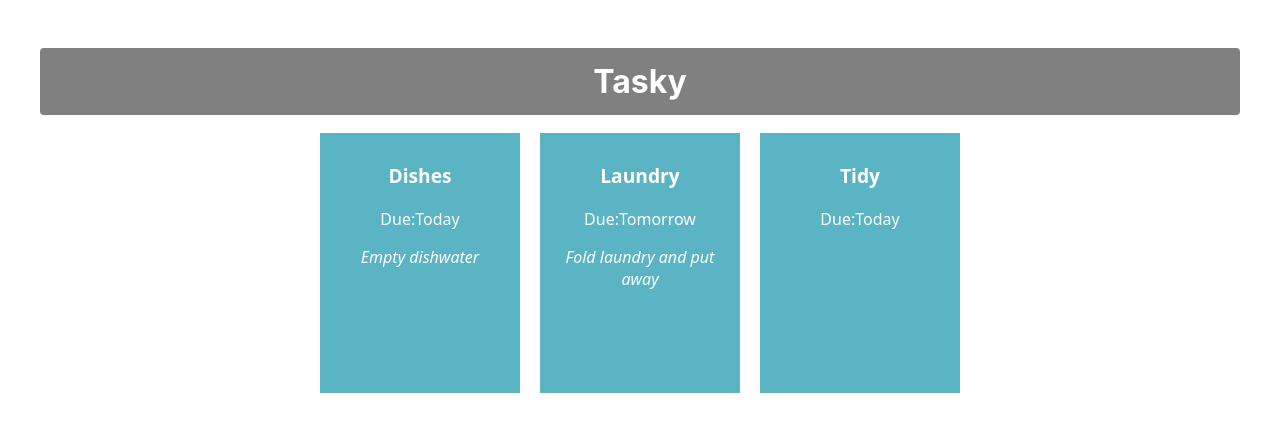
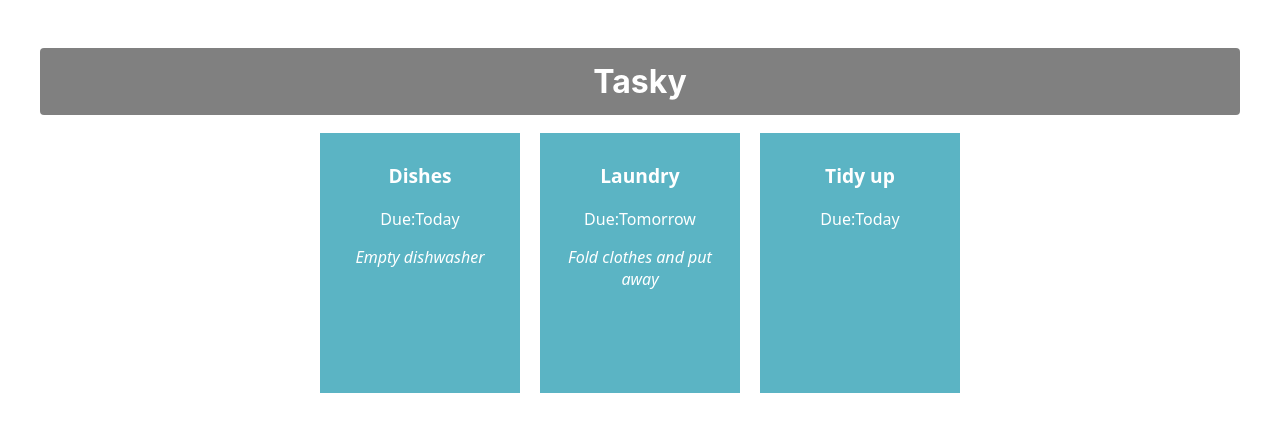
Before and after one commit to BruceWan1021/react-basics-labs, a React (Create React App) app in the folder tasky/: page / in a window 1280 px wide. Shown: the top 432 px of the page. Built offline with nearby package versions, Linux system fonts and the light colour scheme.

Commit message:
Added task state

```diff
--- a/tasky/src/App.js
+++ b/tasky/src/App.js
@@ -1,19 +1,21 @@
 import './App.css';
 import Task from './components/Task'
+import React, { useState } from 'react';
 
 function App() {
+  const [ taskState, setTaskState ] = useState({
+    tasks: [
+      { title:"Dishes", description: "Empty dishwasher", deadline: "Today" },
+      { title: "Laundry", description: "Fold clothes and put away", deadline: "Tomorrow" },
+      { title: "Tidy up", deadline: "Today" }
+    ]
+  });
   return (
     <div className="container">
       <h1>Tasky</h1>
-      <Task title =  "Dishes" deadline= "Today" >
-        Empty dishwater
-      </Task>
-
-      <Task title =  "Laundry" deadline= "Tomorrow">
-        Fold laundry and put away
-      </Task>
-
-      <Task title =  "Tidy" deadline= "Today" />
+      <Task title={taskState.tasks[0].title} deadline={taskState.tasks[0].deadline} description={taskState.tasks[0].description} />
+      <Task title={taskState.tasks[1].title} deadline={taskState.tasks[1].deadline} description={taskState.tasks[1].description} />
+      <Task title={taskState.tasks[2].title} deadline={taskState.tasks[2].deadline} description={taskState.tasks[2].description} />
     </div>
   );
 }
--- a/tasky/src/components/Task.js
+++ b/tasky/src/components/Task.js
@@ -6,7 +6,7 @@
         <div className = "card">
             <p className="title">{props.title}</p>
             <p>Due:{props.deadline}</p>
-            <p className="detail">{props.children}</p>
+            <p className="detail">{props.description}</p>
         </div>
 
     )
```
